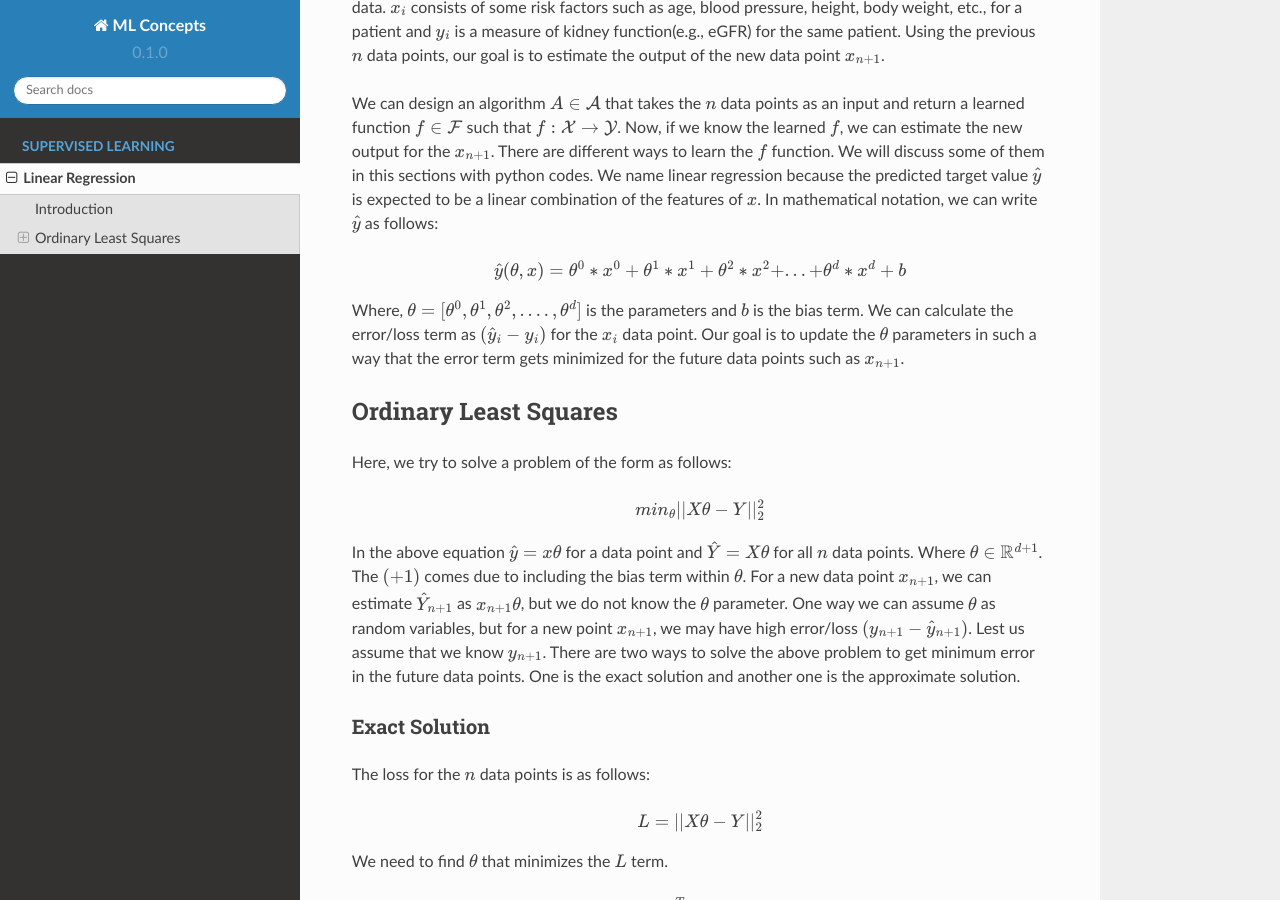
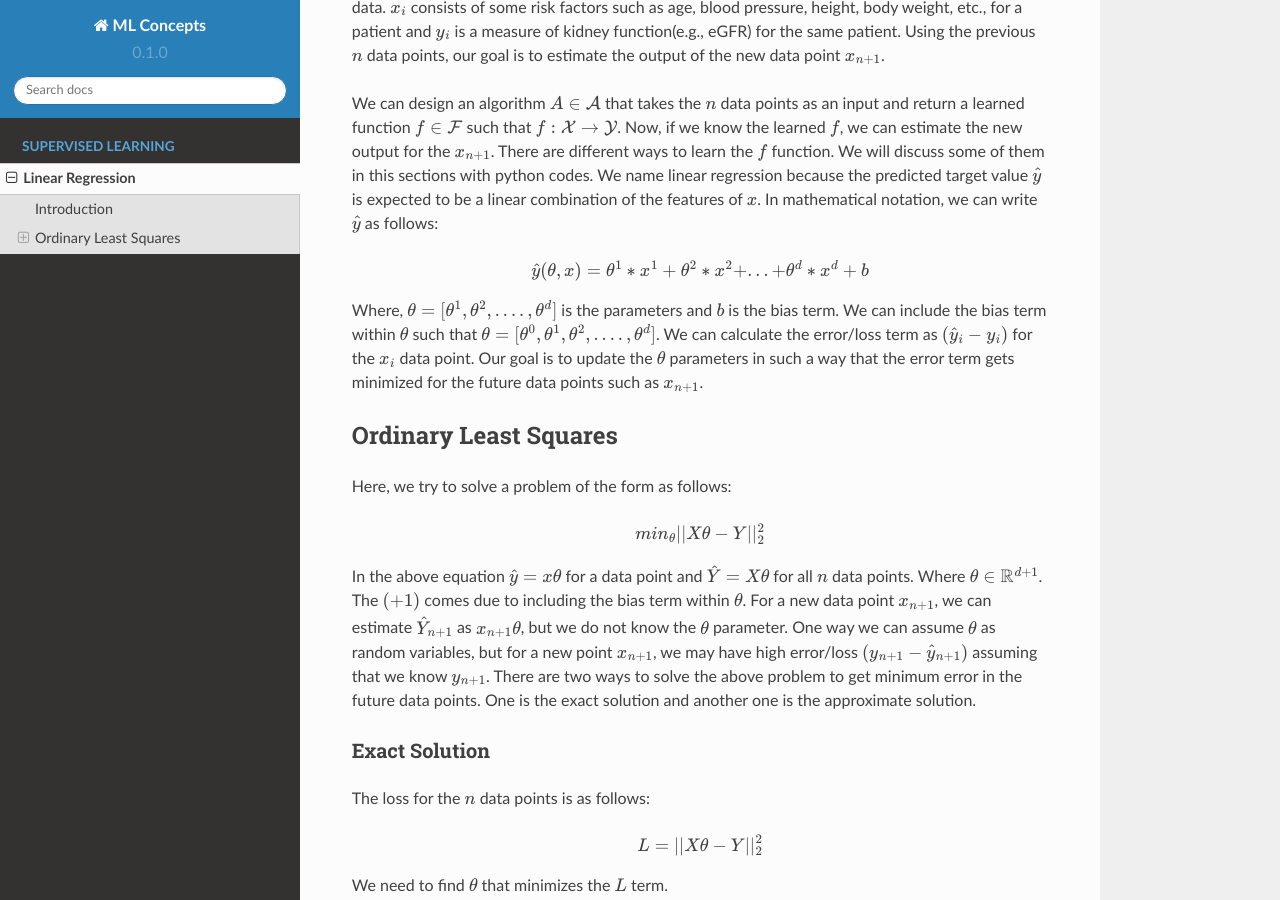
Before and after one commit to ghoshsubh/ML-project, a Sphinx documentation site: the page built from docs/source/Linear_regression.rst, in a window 1280 px wide and 900 px high, scrolled down 485 px. Built offline with Sphinx 7.4.7 and the Read the Docs theme 2.0.0, drawn with Linux system fonts in a browser that asks for light colours.

Commit message:
Update Linear_regression.rst

```diff
--- a/docs/source/Linear_regression.rst
+++ b/docs/source/Linear_regression.rst
@@ -25,9 +25,10 @@ expected to be a linear combination of the features of :math:`x`. In mathematica
 
 .. math::
 
-  \hat{y}(\theta, x) = \theta^{0} * x^0 + \theta^{1}*x^1 + \theta^{2} * x^2 +...+ \theta^{d} * x^d + b
+  \hat{y}(\theta, x) = \theta^{1}*x^1 + \theta^{2} * x^2 +...+ \theta^{d} * x^{d} + b
 
-Where, :math:`\theta = [\theta^0, \theta^1, \theta^2, ...., \theta^d]` is the parameters  and :math:`b` is the bias term. We can calculate the error/loss term as :math:`(\hat{y}_i - y_i)` for the :math:`x_i` data point.
+Where, :math:`\theta = [\theta^1, \theta^2, ...., \theta^d]` is the parameters  and :math:`b` is the bias term. We can include the bias term within
+:math:`\theta` such that :math:`\theta = [\theta^0, \theta^1, \theta^2, ...., \theta^d]`. We can calculate the error/loss term as :math:`(\hat{y}_i - y_i)` for the :math:`x_i` data point.
 Our goal is to update the :math:`\theta` parameters in such a way that the error term gets minimized for the future data points such as :math:`x_{n+1}`.
 
 Ordinary Least Squares
@@ -41,7 +42,7 @@ Here, we try to solve a problem of the form as follows:
 
 In the above equation :math:`\hat{y} = x \theta` for a data point and :math:`\hat{Y} = X \theta` for all :math:`n` data points. Where :math:`\theta \in \mathbb{R}^{d+1}`. The :math:`(+1)` comes due to including the bias term within :math:`\theta`.
 For a new data point :math:`x_{n+1}`, we can estimate :math:`\hat{Y}_{n+1}` as :math:`x_{n+1} \theta`, but we do not know the :math:`\theta` parameter. One way we can
-assume :math:`\theta` as random variables, but for a new point :math:`x_{n+1}`, we may have high error/loss :math:`(y_{n+1} - \hat{y}_{n+1})`. Lest us assume that we know :math:`y_{n+1}`.
+assume :math:`\theta` as random variables, but for a new point :math:`x_{n+1}`, we may have high error/loss :math:`(y_{n+1} - \hat{y}_{n+1})` assuming that we know :math:`y_{n+1}`.
 There are two ways to solve the above problem to get minimum error in the future data points. One is the exact solution and another one is the approximate solution.
 
 Exact Solution
```
